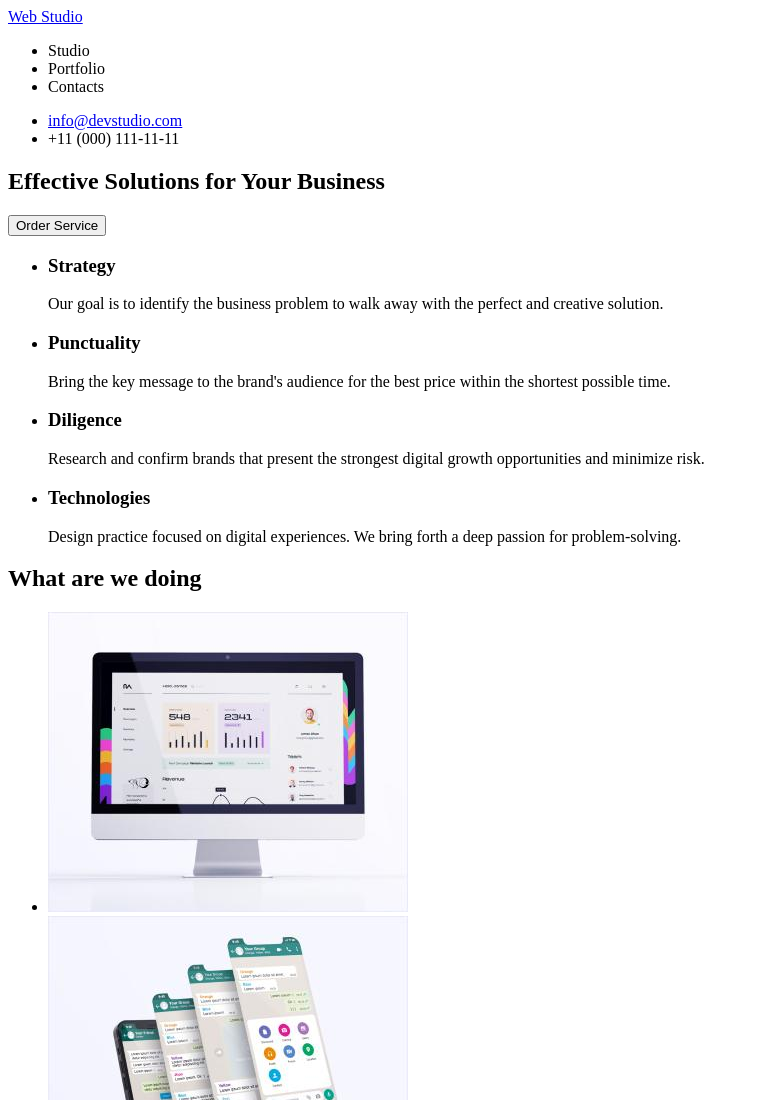
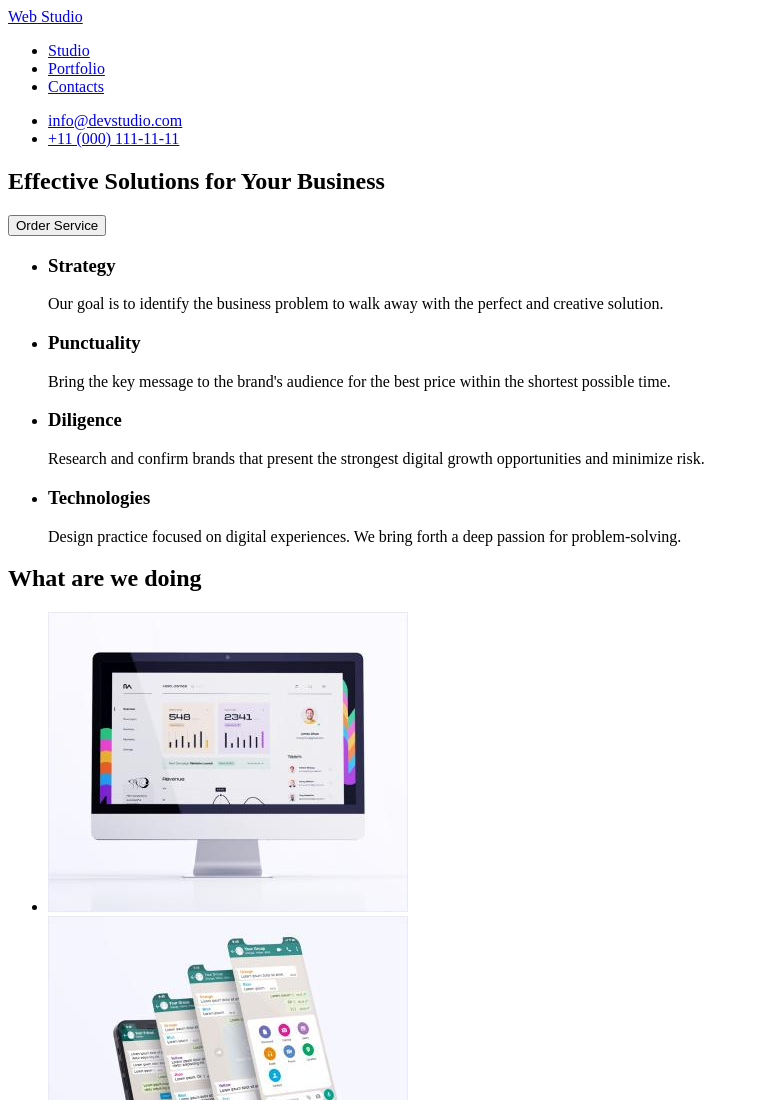
Before and after one commit to Rostykfps/goit-markup-hw-01, a plain HTML site: page index.html in a window 1280 px wide. Shown: the top 1100 px of the page, without its empty margins (0-759 px from the left). Drawn offline with Linux system fonts and the light colour scheme.

Commit message:
Update index.html

```diff
--- a/index.html
+++ b/index.html
@@ -13,15 +13,15 @@
       <nav>
         <a href="./index.html">Web Studio</a>
         <ul>
-          <li><a href="#"></a>Studio</li>
-          <li><a href="#"></a>Portfolio</li>
-          <li><a href="#"></a>Contacts</li>
+          <li><a href="#">Studio</a></li>
+          <li><a href="#">Portfolio</a></li>
+          <li><a href="#">Contacts</a></li>
         </ul>
       </nav>
       <!-- HEADER CONTACTS -->
       <ul>
         <li><a href="mailto:info@devstudio.com">info@devstudio.com</a></li>
-        <li><a href="tel:+110001111111"></a>+11 (000) 111-11-11</li>
+        <li><a href="tel:+110001111111">+11 (000) 111-11-11</a></li>
       </ul>
     </header>
     <main>
```
